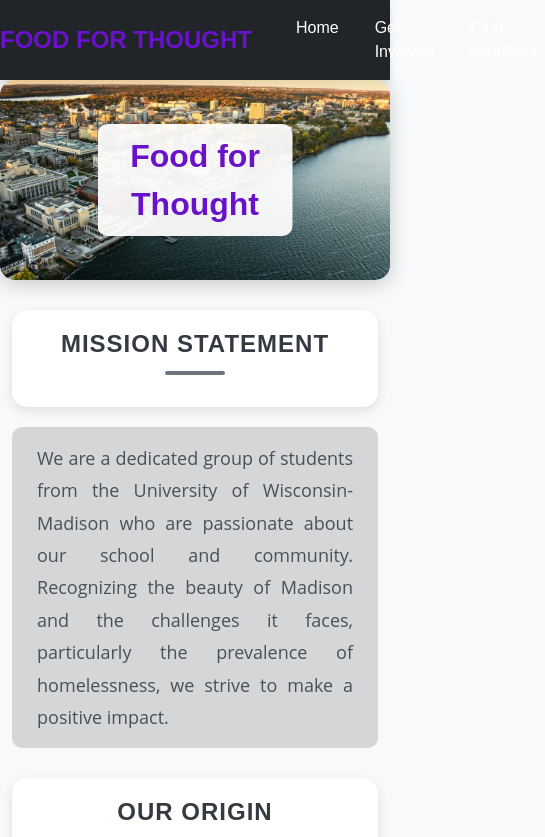
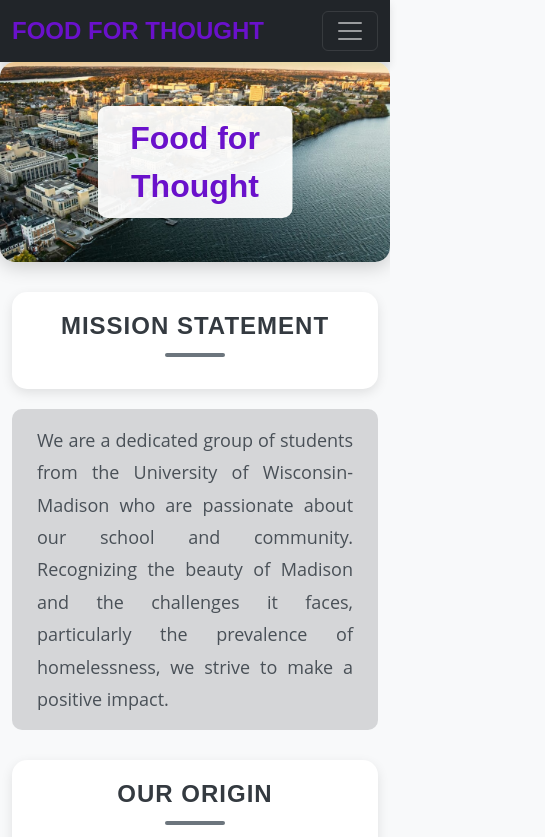
Before and after one commit to kalekimmel/food-for-thought, a React (Create React App) app: page / in a window 390 px wide. Shown: the top 837 px of the page, 545 px wide, since content can reach past the window. Built offline with nearby package versions, Linux system fonts and the light colour scheme.

Commit message:
more responsive

```diff
--- a/src/App.js
+++ b/src/App.js
@@ -1,6 +1,6 @@
 import React from 'react';
 import { BrowserRouter as Router, Route, Routes, Link } from 'react-router-dom';
-import { Navbar, Nav } from 'react-bootstrap';
+import { Navbar, Nav, NavDropdown, Container } from 'react-bootstrap';
 import HomePage from './Components/HomePage';
 import GetInvolved from './Components/GetInvolved';
 import ClubMembers from './Components/ClubMembers';
@@ -9,13 +9,18 @@ import './Components/HomePage.css';
 const App = () => {
   return (
     <Router>
-      <Navbar bg="dark" variant="dark" sticky="top" className="navbar">
-        <Navbar.Brand href="#">Food for Thought</Navbar.Brand>
-        <Nav className="ml-auto">
-          <Nav.Link as={Link} to="/">Home</Nav.Link>
-          <Nav.Link as={Link} to="/get-involved">Get Involved</Nav.Link>
-          <Nav.Link as={Link} to="/club-members">Club Members</Nav.Link>
-        </Nav>
+      <Navbar bg="dark" variant="dark" expand="lg" sticky="top" className="navbar">
+        <Container>
+          <Navbar.Brand as={Link} to="/">Food for Thought</Navbar.Brand>
+          <Navbar.Toggle aria-controls="basic-navbar-nav" />
+          <Navbar.Collapse id="basic-navbar-nav">
+            <Nav className="ml-auto">
+              <Nav.Link as={Link} to="/">Home</Nav.Link>
+              <Nav.Link as={Link} to="/get-involved">Get Involved</Nav.Link>
+              <Nav.Link as={Link} to="/club-members">Club Members</Nav.Link>
+            </Nav>
+          </Navbar.Collapse>
+        </Container>
       </Navbar>
 
       <Routes>
```
